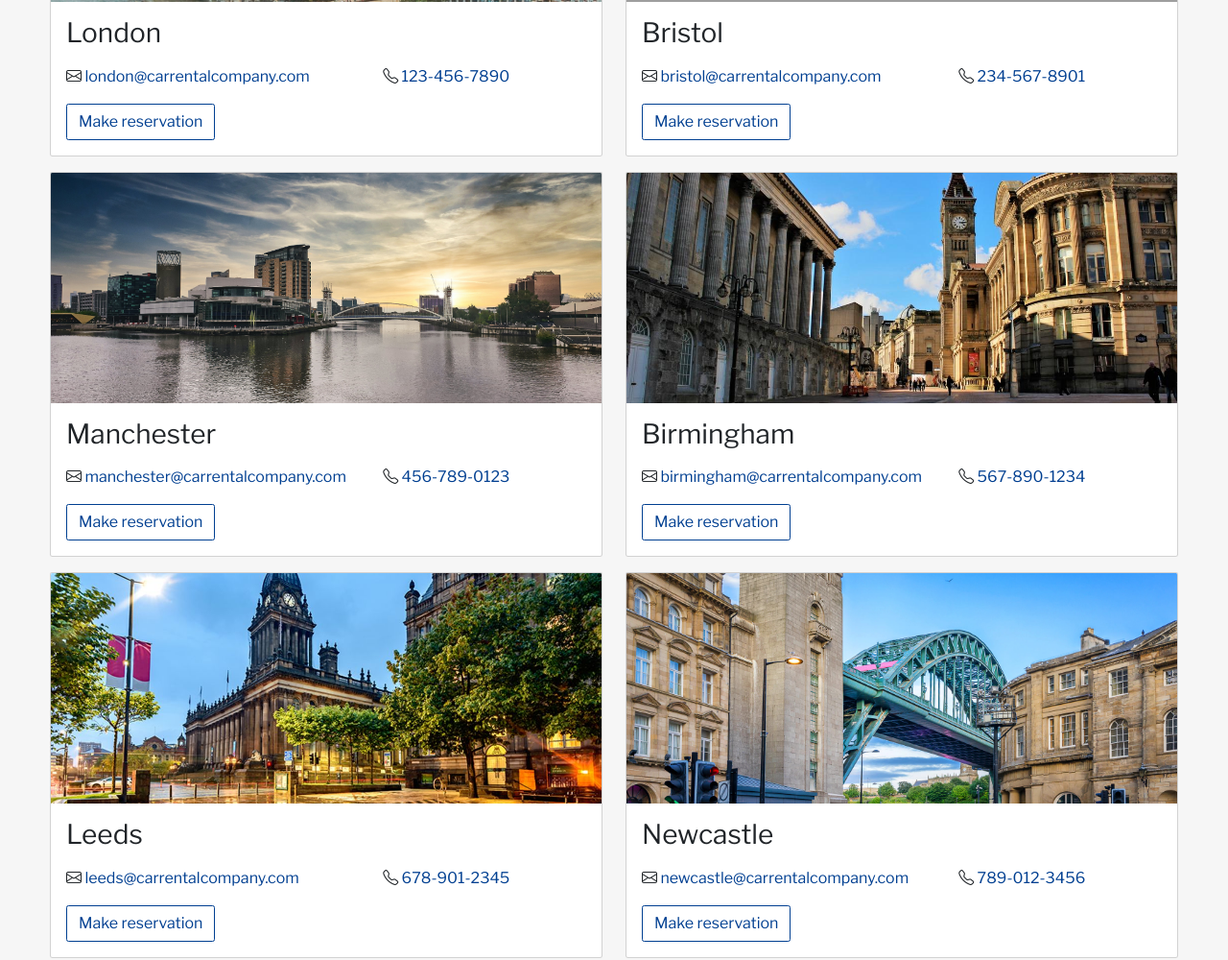
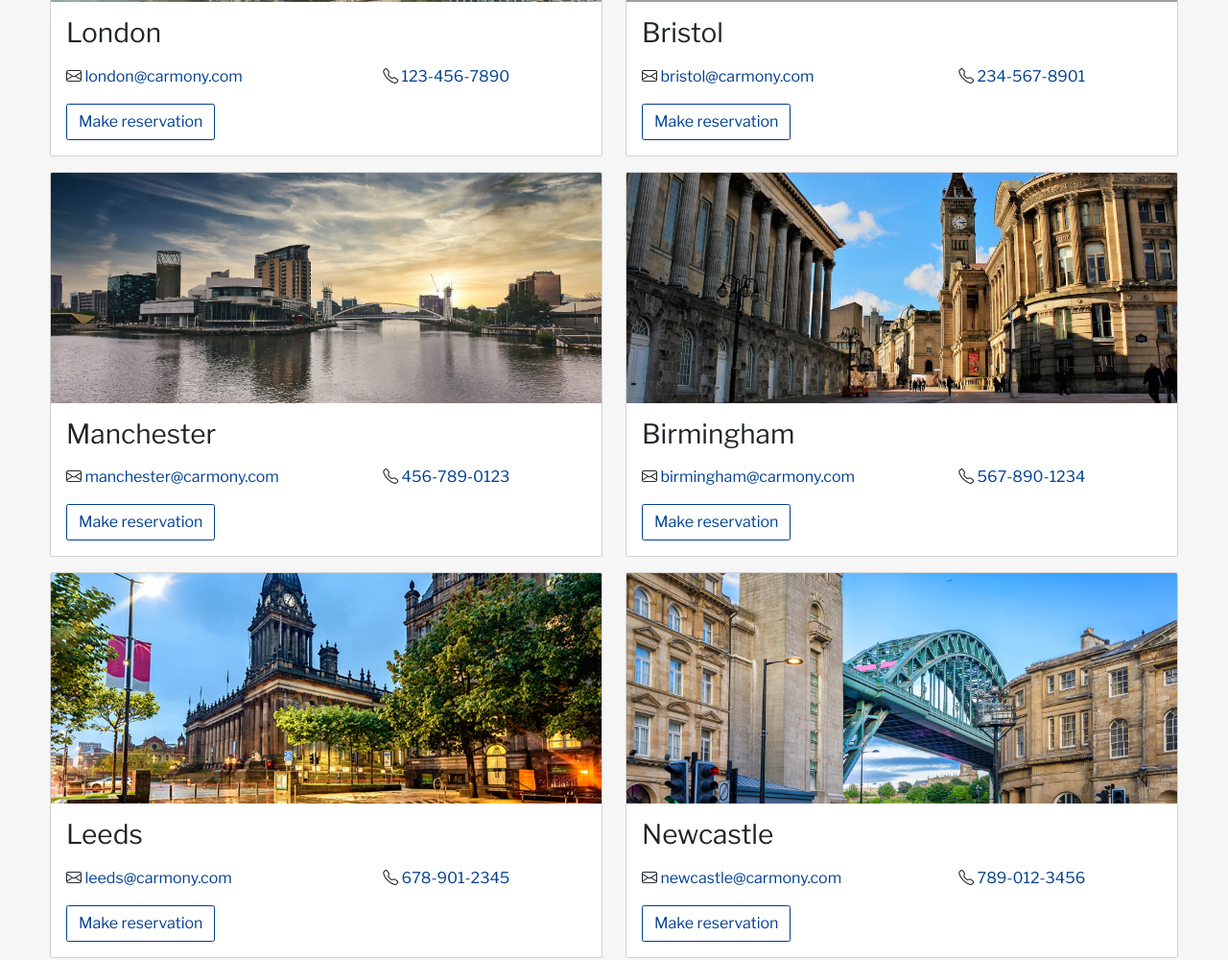
Before and after one commit to ben-oldham1/Car-Rental-Site, a Next.js app: page /branches in a window 1280 px wide. Shown: the part 394-1394 px from the top of the page at 96% size. Built offline with nearby package versions, Linux system fonts and the light colour scheme; grey boxes are pictures that could not be loaded.

Commit message:
Update data

```diff
--- a/src/components/QuoteForm.js
+++ b/src/components/QuoteForm.js
@@ -119,7 +119,7 @@ export default function QuoteForm() {
                                 <p>Estimated cost is only £{price}</p>
 
                                 <button className="btn btn-primary" onClick={newQuote}>
-                                    Get a new estimate
+                                    Edit estimate
                                 </button>
                             </div>
                         </div>
--- a/src/data/Branches.json
+++ b/src/data/Branches.json
@@ -4,41 +4,41 @@
         "name": "London",
         "imgName": "london.jpg",
         "phone": "123-456-7890",
-        "email": "london@carrentalcompany.com"
+        "email": "london@carmony.com"
     },
     {
         "key": 2,
         "name": "Bristol",
         "imgName": "bristol.jpg",
         "phone": "234-567-8901",
-        "email": "bristol@carrentalcompany.com"
+        "email": "bristol@carmony.com"
     },
     {
         "key": 4,
         "name": "Manchester",
         "imgName": "manchester.jpg",
         "phone": "456-789-0123",
-        "email": "manchester@carrentalcompany.com"
+        "email": "manchester@carmony.com"
     },
     {
         "key": 5,
         "name": "Birmingham",
         "imgName": "birmingham.jpg",
         "phone": "567-890-1234",
-        "email": "birmingham@carrentalcompany.com"
+        "email": "birmingham@carmony.com"
     },
     {
         "key": 6,
         "name": "Leeds",
         "imgName": "leeds.jpg",
         "phone": "678-901-2345",
-        "email": "leeds@carrentalcompany.com"
+        "email": "leeds@carmony.com"
     },
     {
         "key": 7,
         "name": "Newcastle",
         "imgName": "newcastle.jpg",
         "phone": "789-012-3456",
-        "email": "newcastle@carrentalcompany.com"
+        "email": "newcastle@carmony.com"
     }
 ]
```
